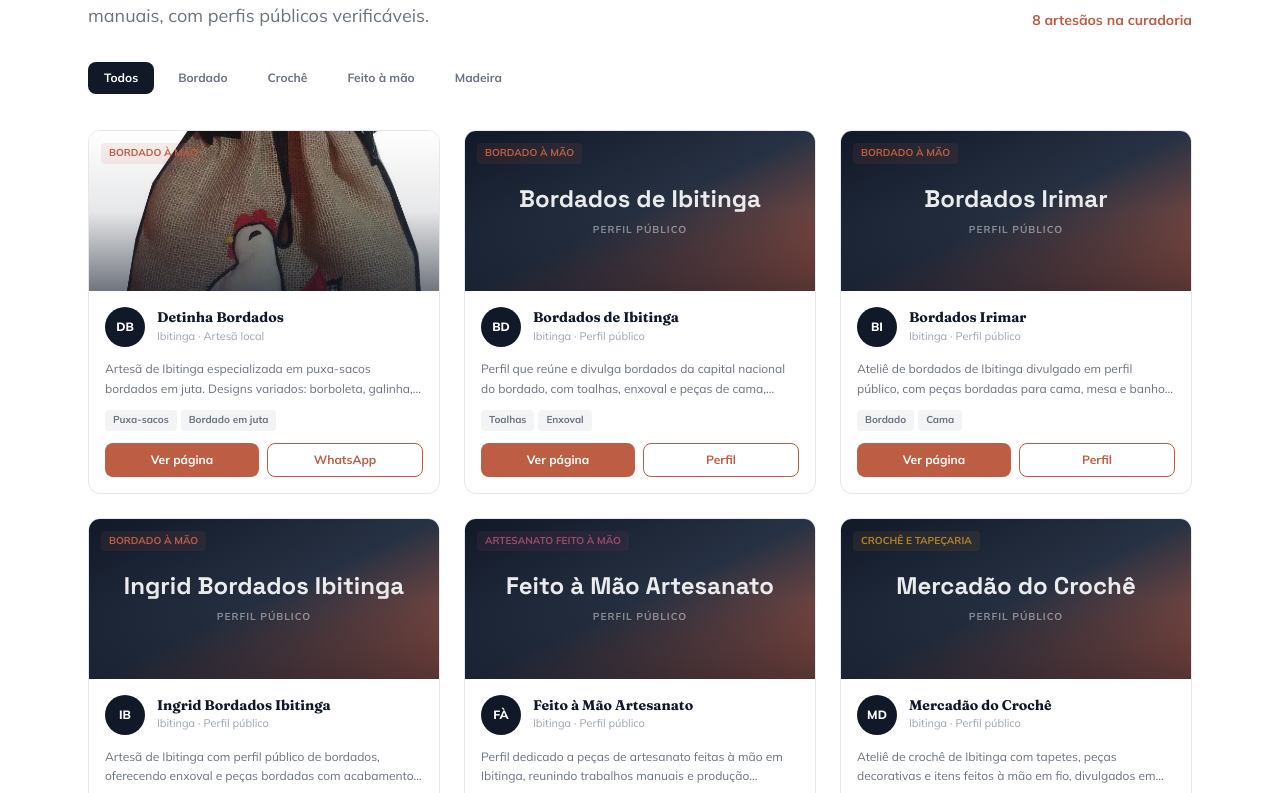
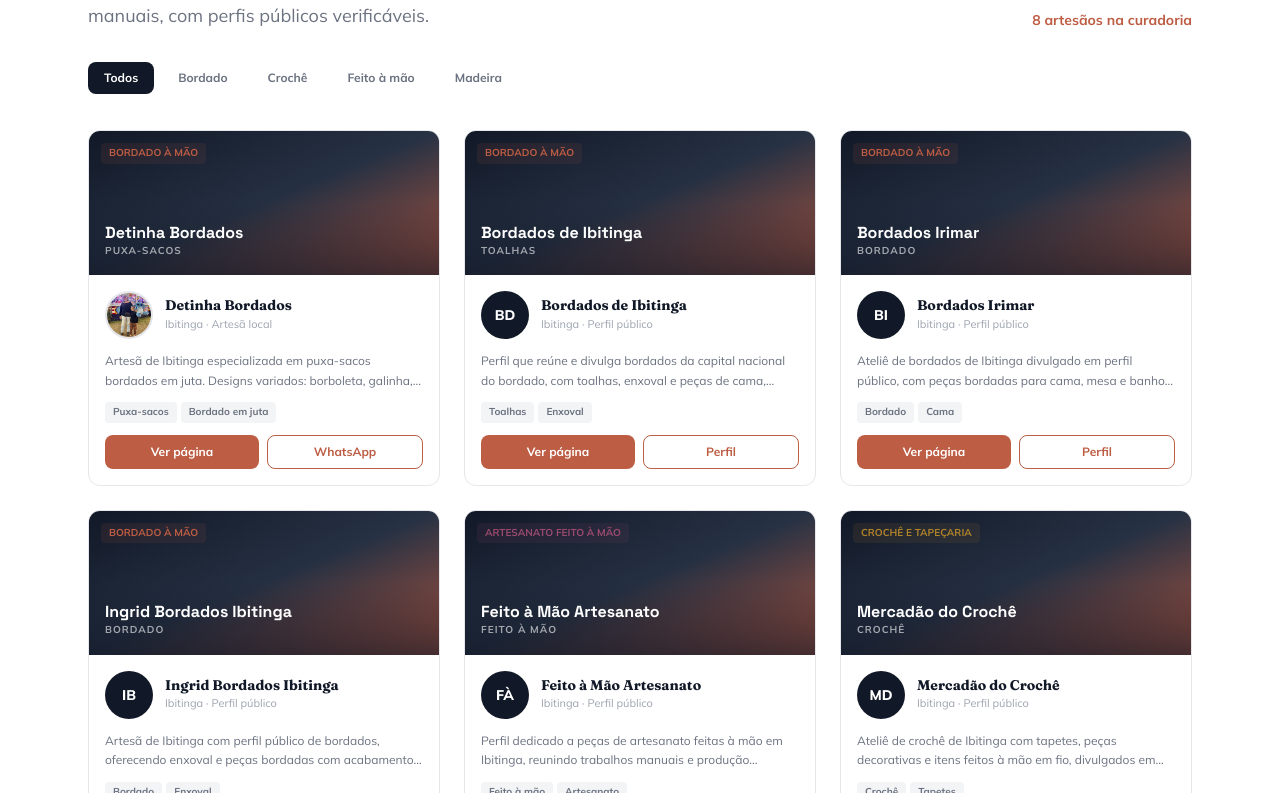
Before and after one commit to Pedro-Pizzi/ibitinga-ponto-a-ponto, a React (Vite) app: page / in a window 1280 px wide. Shown: the part 5447-6240 px from the top of the page. Built offline with nearby package versions, Linux system fonts and the light colour scheme.

Commit message:
fix(artesaos): card com gradiente igual outros, foto artesã como avatar circular no corpo

```diff
--- a/src/components/Artesaos.jsx
+++ b/src/components/Artesaos.jsx
@@ -31,33 +31,36 @@ function CartaoSemImagem({ artesao }) {
 function CardArtesao({ artesao, onAbrir }) {
   const estilo = corTecnica[artesao.tecnica] || corTecnica.bordado
   const hrefAlternativo = artesao.instagram || artesao.catalogoUrl || artesao.fonteUrl
-  const imagemHeader = artesao.galeria?.[0] || artesao.imagem
 
   return (
     <article className="group flex flex-col overflow-hidden rounded-xl border border-gray-200 bg-white transition-all hover:border-gray-300 hover:shadow-lg">
-      {/* Header compacto com foto do produto */}
-      <div className="relative h-40 overflow-hidden bg-gray-100">
-        {imagemHeader ? (
-          <img
-            src={imagemHeader}
-            alt={`Produto de ${artesao.nome}`}
-            className="h-full w-full object-cover transition-transform duration-500 group-hover:scale-105"
-            loading="lazy"
-          />
-        ) : (
-          <CartaoSemImagem artesao={artesao} />
-        )}
-        <div className="absolute inset-0 bg-gradient-to-t from-marinho/60 via-marinho/10 to-transparent" />
+      {/* Header: gradiente igual aos outros cards */}
+      <div className="relative h-36 overflow-hidden bg-gradient-to-br from-marinho via-[#273244] to-terracota">
+        <div className="absolute inset-0 bg-gradient-to-t from-marinho/70 via-marinho/10 to-transparent" />
         <span className={`absolute left-3 top-3 rounded px-2 py-0.5 text-[10px] font-bold uppercase ${estilo.bg} ${estilo.texto}`}>
           {nomeTecnica[artesao.tecnica]}
         </span>
+        <div className="absolute bottom-4 left-4 right-4 text-white">
+          <p className="font-grotesk text-base font-black leading-tight">{artesao.nome}</p>
+          <p className="text-[10px] font-bold uppercase tracking-widest text-white/60">{artesao.especialidades[0]}</p>
+        </div>
       </div>
 
       <div className="flex flex-1 flex-col p-4">
+        {/* Avatar: foto pessoal da artesã fica aqui, do lado de fora do header */}
         <div className="mb-3 flex items-center gap-3">
-          <div className="flex h-10 w-10 shrink-0 items-center justify-center rounded-full bg-marinho text-xs font-black text-white">
-            {iniciais(artesao.nome)}
-          </div>
+          {artesao.foto ? (
+            <img
+              src={artesao.foto}
+              alt={`Foto de ${artesao.nome}`}
+              className="h-12 w-12 shrink-0 rounded-full border-2 border-gray-200 object-cover object-top"
+              loading="lazy"
+            />
+          ) : (
+            <div className="flex h-12 w-12 shrink-0 items-center justify-center rounded-full bg-marinho text-sm font-black text-white">
+              {iniciais(artesao.nome)}
+            </div>
+          )}
           <div>
             <h3 className="text-sm font-bold leading-tight text-marinho">{artesao.nome}</h3>
             <p className="text-[11px] text-gray-400">{artesao.bairro} · {artesao.selo}</p>
@@ -151,13 +154,8 @@ function ModalArtesao({ artesao, onFechar }) {
           <IconeFechar />
         </button>
 
-        {/* Header do modal: foto pessoal da artesã */}
-        <div className="relative h-56 overflow-hidden bg-gray-100 sm:h-72">
-          {artesao.foto ? (
-            <img src={artesao.foto} alt="" className="h-full w-full object-cover object-top" />
-          ) : (
-            <CartaoSemImagem artesao={artesao} />
-          )}
+        {/* Header do modal: gradiente igual ao card */}
+        <div className="relative h-56 overflow-hidden bg-gradient-to-br from-marinho via-[#273244] to-terracota sm:h-64">
           <div className="absolute inset-0 bg-gradient-to-t from-marinho/80 via-marinho/20 to-transparent" />
           <div className="absolute bottom-5 left-5 right-16 text-white">
             <p className="mb-2 text-xs font-bold uppercase tracking-widest text-ouro">{nomeTecnica[artesao.tecnica]}</p>
```
